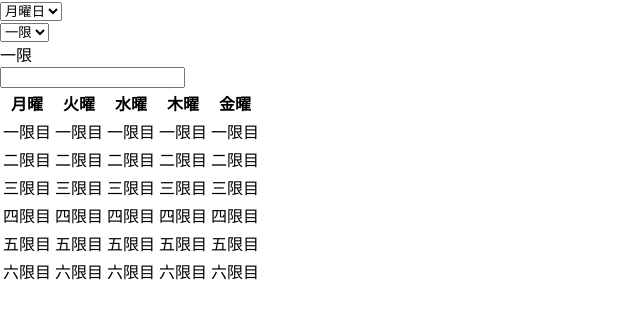
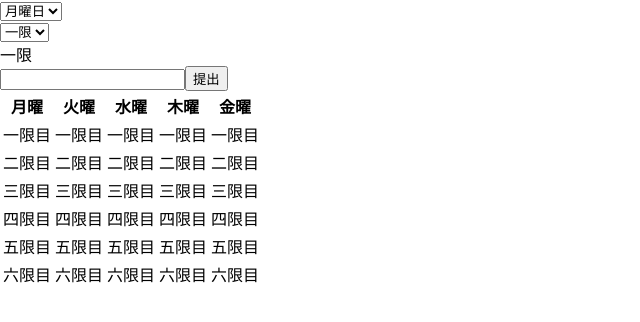
Before and after one commit to fumiya-kinoshita/react_dev, a React (Create React App) app: page / in a window 1280 px wide. Shown: the top 322 px of the page, without its empty margins (0-640 px from the left). Built offline with nearby package versions, Linux system fonts and the light colour scheme.

Commit message:
Subject.tsxにsetStateを追加

```diff
--- a/src/components/Subject.tsx
+++ b/src/components/Subject.tsx
@@ -10,14 +10,25 @@ class Subject extends React.Component<{}, SubjectState> {
         this.state = {
             subject: ""
         }
+
+        this.handleSubmit = this.handleSubmit.bind(this);
+    }
+
+    handleSubmit(e: React.FormEvent<HTMLFormElement>) {
+        e.preventDefault();
+        this.setState({ subject: e.currentTarget.value });
     }
 
     render() {
         return(
             <div>
-                <form>
-                    <input type="text" />
+                <form onSubmit={this.handleSubmit}>
+                    <input type="text" onChange={(e: React.FormEvent<HTMLInputElement>)=>{
+                        this.setState({ subject: e.currentTarget.value });
+                    }} />
+                    <button type="submit">提出</button>
                 </form>
+                {this.state.subject}
             </div>
         )
     }
```
